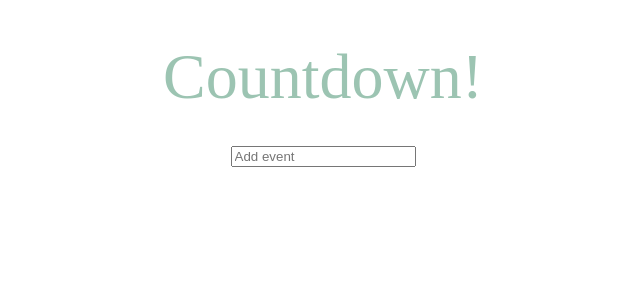
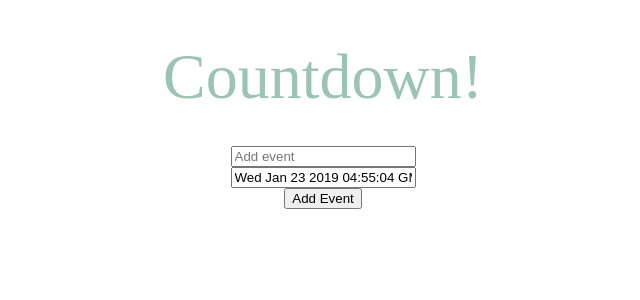
Before and after one commit to Jshhhh/Countdown, a React app: page / in a window 1280 px wide. Shown: the top 300 px of the page, without its empty margins (317-957 px from the left). Built offline with nearby package versions, Linux system fonts and the light colour scheme; the HTML template or start-up script is replaced by a standard one.

Commit message:
Adds inputs

```diff
--- a/src/components/App.jsx
+++ b/src/components/App.jsx
@@ -1,4 +1,5 @@
 import React from 'react';
+import Calendar from 'react-calendar';
 import './App.scss'
 
 class App extends React.Component {
@@ -7,14 +8,39 @@ class App extends React.Component {
     this.state = {
       input: '',
       events: [],
+      showCalendar: false,
+      date: new Date(),
     };
+  }
+
+  onClickDateInput = () => {
+    this.setState({showCalendar: true});
+  }
+
+  onChangeEvent = e => {
+    this.setState({input: e.target.value})
+  }
+
+  onChangeDate = date => {
+    this.setState({
+      date,
+      showCalendar: false
+    })
   }
 
   render() {
     return (
       <section className='main'>
         <div className='header'>Countdown!</div>
-        <input placeholder='Add event'></input>
+        <input placeholder='Add event' value={this.state.input} onChange={this.onChangeEvent}>
+        </input>
+        <input placeholder='Add date' value={this.state.date} onClick={this.onClickDateInput}></input>
+        {
+          this.state.showCalendar ?
+          <Calendar onChange={this.onChangeDate} value={this.state.date}></Calendar>
+          : null
+        }
+        <button onClick={this.onAddEvent}>Add Event</button>
       </section>
     )
   }
```
